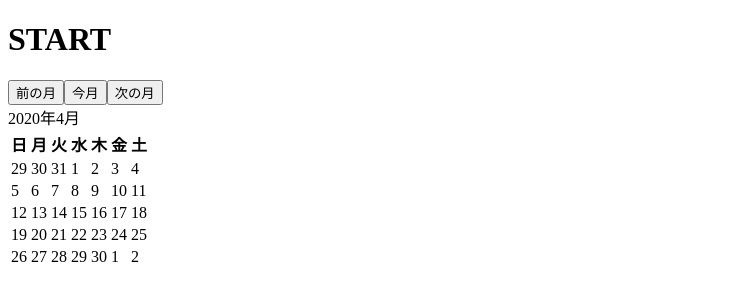
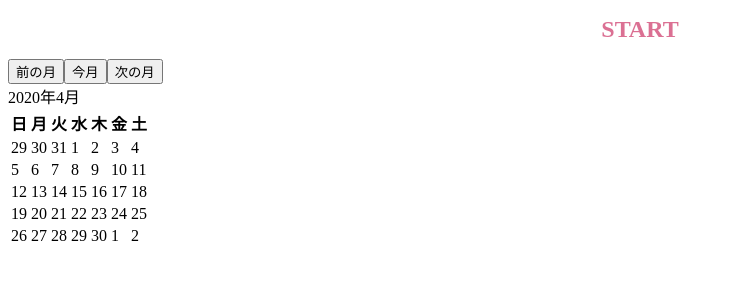
Before and after one commit to i-s-23/calendar-app-web, a React (Create React App) app: page / in a window 1280 px wide. Shown: the top 300 px of the page, without its empty margins (0-734 px from the left). Built offline with nearby package versions, Linux system fonts and the light colour scheme; the HTML template or start-up script is replaced by a standard one.

Commit message:
Titleにstyled-componentsを適用

```diff
--- a/src/App.tsx
+++ b/src/App.tsx
@@ -1,11 +1,19 @@
 import * as React from "react";
 import * as ReactDOM from "react-dom";
+import styled from "styled-components";
 import Calender from "./components/calender";
+
+// Title コンポーネントの作成、中身は h1 タグにスタイルを適応したもの
+const Title = styled.h1`
+  font-size: 1.5em;
+  text-align: center;
+  color: palevioletred;
+`;
 
 const App: React.FC = () => {
   return (
     <div>
-      <h1>START</h1>
+      <Title>START</Title>
       <Calender />
     </div>
   );
```
